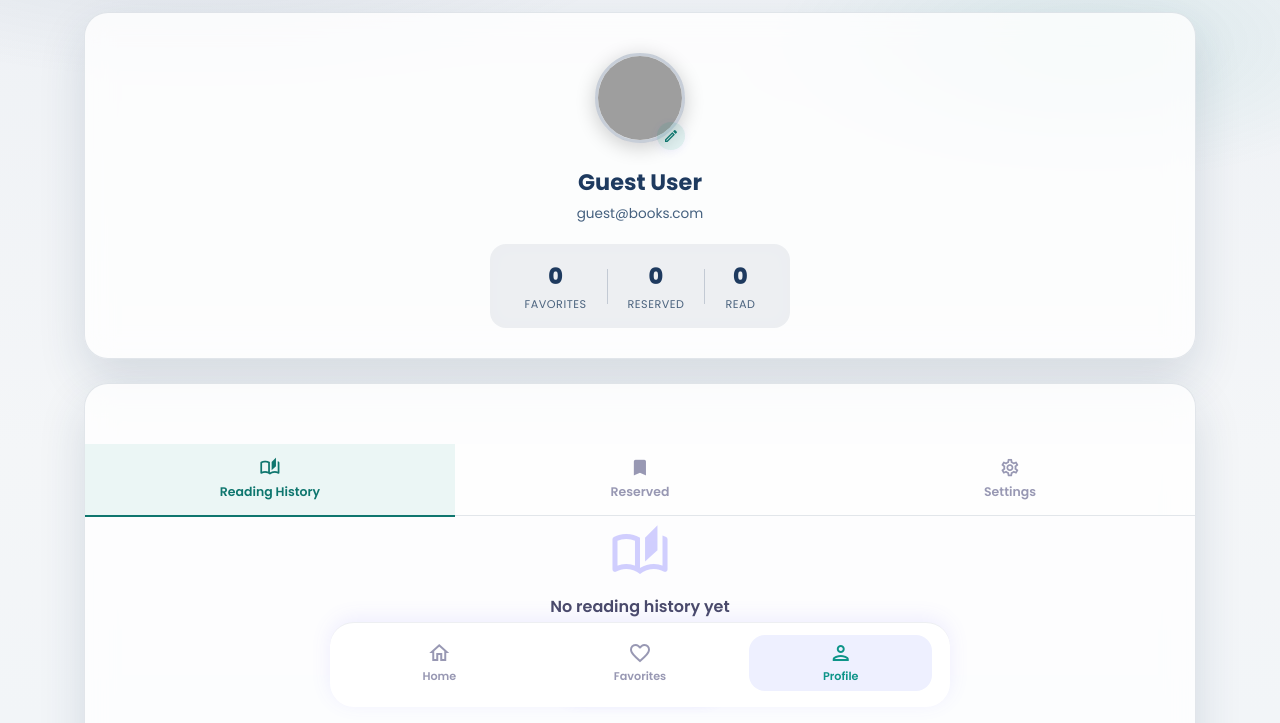
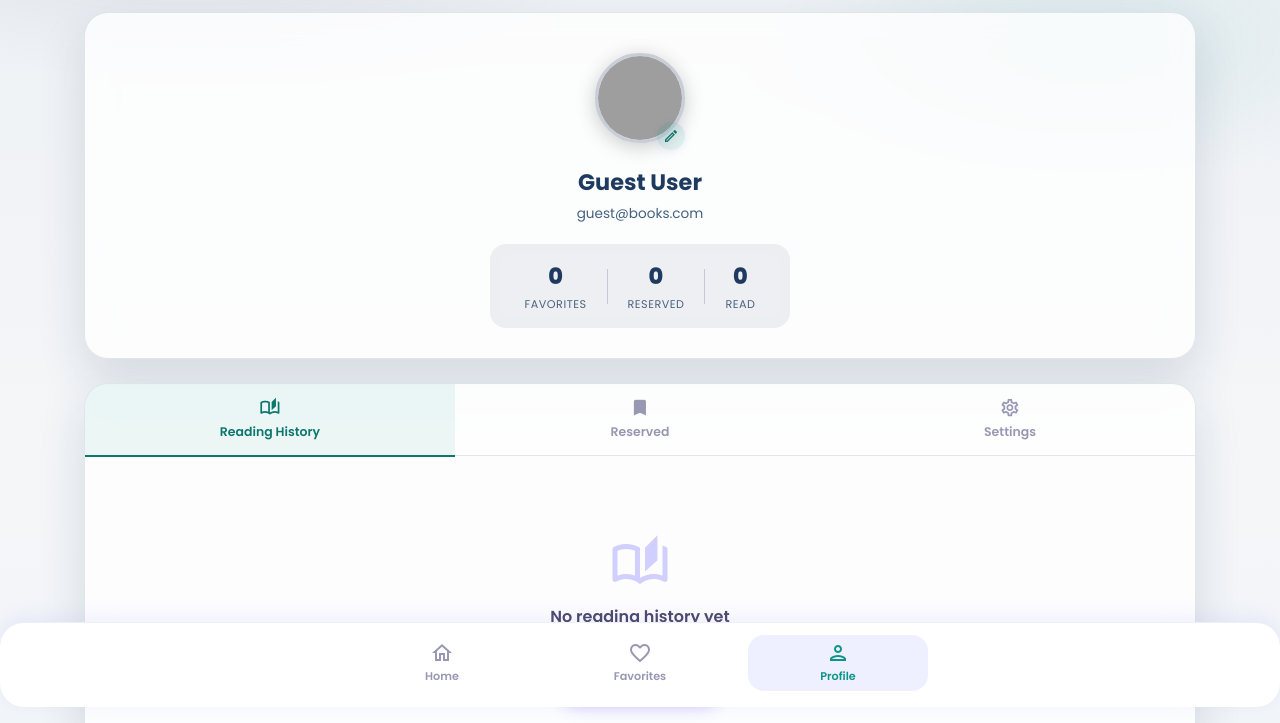
Before and after one commit to r-be43/bookflow, a website with bundled scripts: page public/profile.html in a window 1280 px wide. Shown: the part 77-800 px from the top of the page. Built offline with nearby package versions, Linux system fonts and the light colour scheme; no server answers; grey boxes are pictures that could not be loaded.

Commit message:
الابعاد

```diff
--- a/public/css/style.css
+++ b/public/css/style.css
@@ -2260,9 +2260,10 @@ body.details-page.details-premium {
     flex-direction: row;
     background: rgba(255, 255, 255, 0.28);
     border-bottom: 1px solid rgba(30, 58, 95, 0.12);
-    position: sticky;
-    top: 60px;
-    z-index: 100;
+    position: relative;
+    top: auto;
+    z-index: 1;
+    margin-bottom: 8px;
 }
 
 .tab-btn {
@@ -2293,7 +2294,7 @@ body.details-page.details-premium {
 
 .tab-content {
     display: none;
-    padding: calc(var(--space-md) + 2px);
+    padding: calc(var(--space-md) + 4px) calc(var(--space-md) + 2px) calc(var(--space-md) + 2px);
     background: transparent;
 }
 
@@ -4111,19 +4112,21 @@ body {
 .bottom-nav,
 .bottom-nav--premium {
     width: 100%;
-    max-width: min(640px, 100vw);
-    left: 50%;
-    transform: translateX(-50%);
-    display: flex;
-    justify-content: space-between;
+    max-width: 100%;
+    left: 0;
+    right: 0;
+    transform: none;
+    display: flex;
+    justify-content: center;
     align-items: center;
     gap: clamp(6px, 2vw, 18px);
-    padding-left: clamp(10px, 2vw, 18px);
-    padding-right: clamp(10px, 2vw, 18px);
+    padding-left: max(clamp(10px, 2vw, 18px), env(safe-area-inset-left));
+    padding-right: max(clamp(10px, 2vw, 18px), env(safe-area-inset-right));
 }
 
 .nav-item {
     flex: 1 1 0;
+    max-width: 180px;
     min-width: 0;
     justify-content: center;
 }
@@ -4167,8 +4170,6 @@ body {
 @media (max-width: 767px) {
     .bottom-nav,
     .bottom-nav--premium {
-        left: 0;
-        transform: none;
         max-width: 100%;
         border-radius: 16px 16px 0 0;
         padding-top: 10px;
@@ -4196,11 +4197,6 @@ body {
 }
 
 @media (min-width: 1024px) {
-    .bottom-nav,
-    .bottom-nav--premium {
-        max-width: 620px;
-    }
-
     .books-grid,
     .trending-list,
     .books-container,
```
